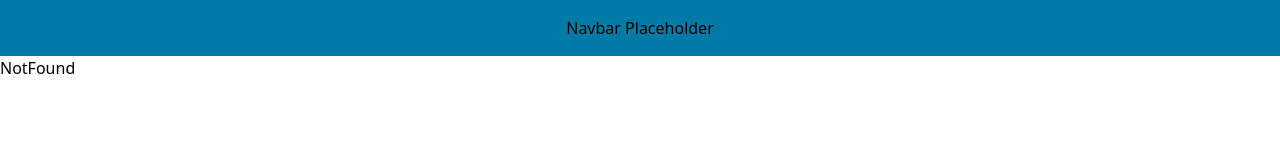
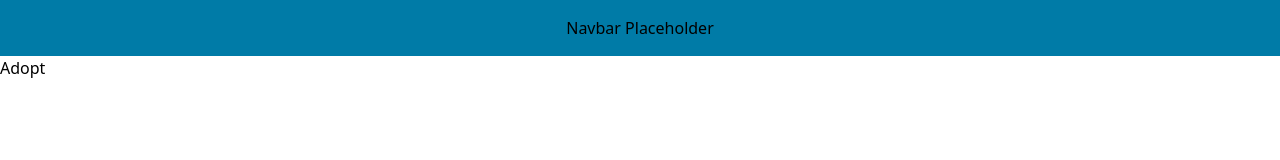
Before and after one commit to ScaiaAguinaga/pet-adoption-site, a React (Vite) app: page /Adopt in a window 1280 px wide. Shown: the top 160 px of the page. Built offline with nearby package versions, Linux system fonts and the light colour scheme.

Commit message:
created base for the rest of the pages shown in hero section

```diff
--- a/src/App.jsx
+++ b/src/App.jsx
@@ -5,6 +5,10 @@ import { BrowserRouter, Routes, Route } from "react-router-dom";
 import NotFound from "./pages/NotFound";
 import Home from "./pages/Home";
 import Test from "./pages/Test";
+import Adopt from "./pages/Adopt";
+import Rehome from "./pages/Rehome";
+import Volunteer from "./pages/Volunteer";
+import Contact from "./pages/Contact";
 import Resources from "./pages/Resources";
 import ScrollToTop from "./components/ScrollToTop";
 
@@ -19,6 +23,10 @@ function App() {
         <Routes>
           <Route path="/" element={<Home />}></Route>
           <Route path="/Test" element={<Test />}></Route>
+          <Route path="/Adopt" element={<Adopt />}></Route>
+          <Route path="/Rehome" element={<Rehome />}></Route>
+          <Route path="/Volunteer" element={<Volunteer />}></Route>
+          <Route path="/Contact" element={<Contact />}></Route>
           <Route path="/Resources" element={<Resources />}></Route>
           <Route path="*" element={<NotFound />}></Route>
         </Routes>
--- /dev/null
+++ b/src/pages/Adopt.jsx
@@ -0,0 +1,5 @@
+const Adopt = () => {
+  return <div>Adopt</div>;
+};
+
+export default Adopt;
--- /dev/null
+++ b/src/pages/Contact.jsx
@@ -0,0 +1,5 @@
+const Contact = () => {
+  return <div>Contact</div>;
+};
+
+export default Contact;
--- a/src/pages/Home.jsx
+++ b/src/pages/Home.jsx
@@ -26,10 +26,10 @@ const Home = () => {
         </div>
         {/* Main page buttons */}
         <div className="flex h-4 justify-center bg-cerulean">
-          <HeroButton to="/Test" name="Adopt" />
-          <HeroButton to="/Test" name="Rehome" />
-          <HeroButton to="/Test" name="Volunteer" />
-          <HeroButton to="/Test" name="Contact" />
+          <HeroButton to="/Adopt" name="Adopt" />
+          <HeroButton to="/Rehome" name="Rehome" />
+          <HeroButton to="/Volunteer" name="Volunteer" />
+          <HeroButton to="/Contact" name="Contact" />
         </div>
       </section>
 
--- /dev/null
+++ b/src/pages/Rehome.jsx
@@ -0,0 +1,7 @@
+const Rehome = () => {
+  return (
+    <div>Rehome</div>
+  )
+}
+
+export default Rehome
--- /dev/null
+++ b/src/pages/Volunteer.jsx
@@ -0,0 +1,5 @@
+const Volunteer = () => {
+  return <div>Volunteer</div>;
+};
+
+export default Volunteer;
```
